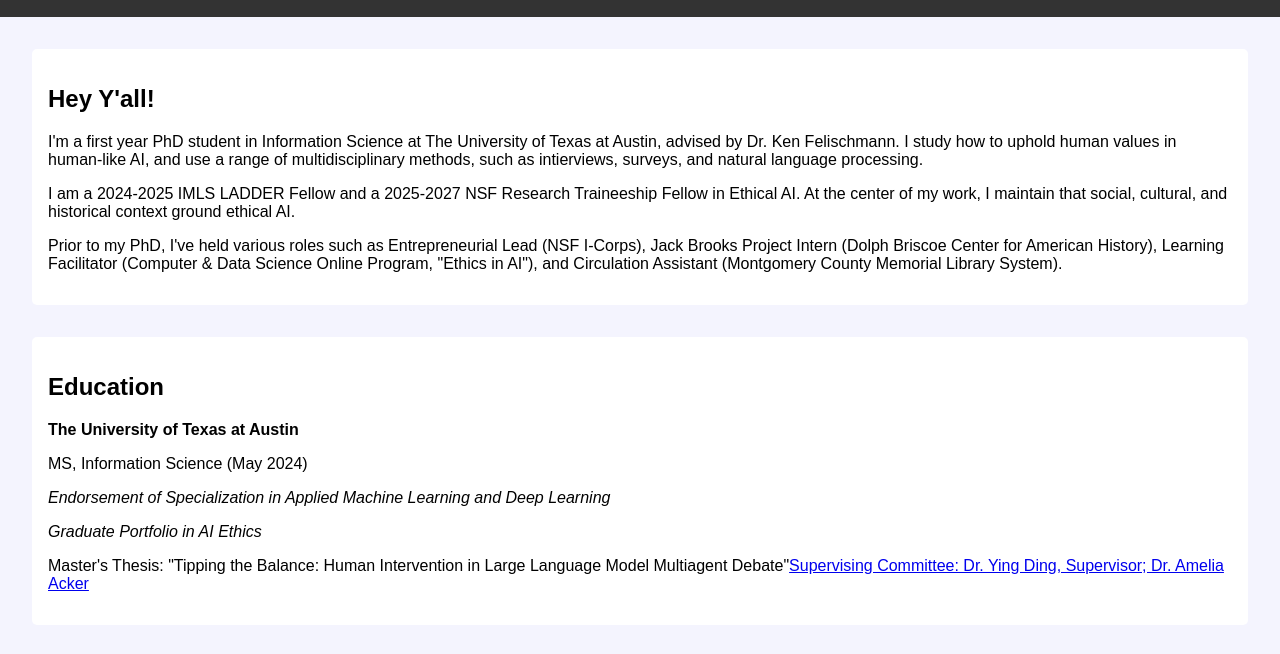
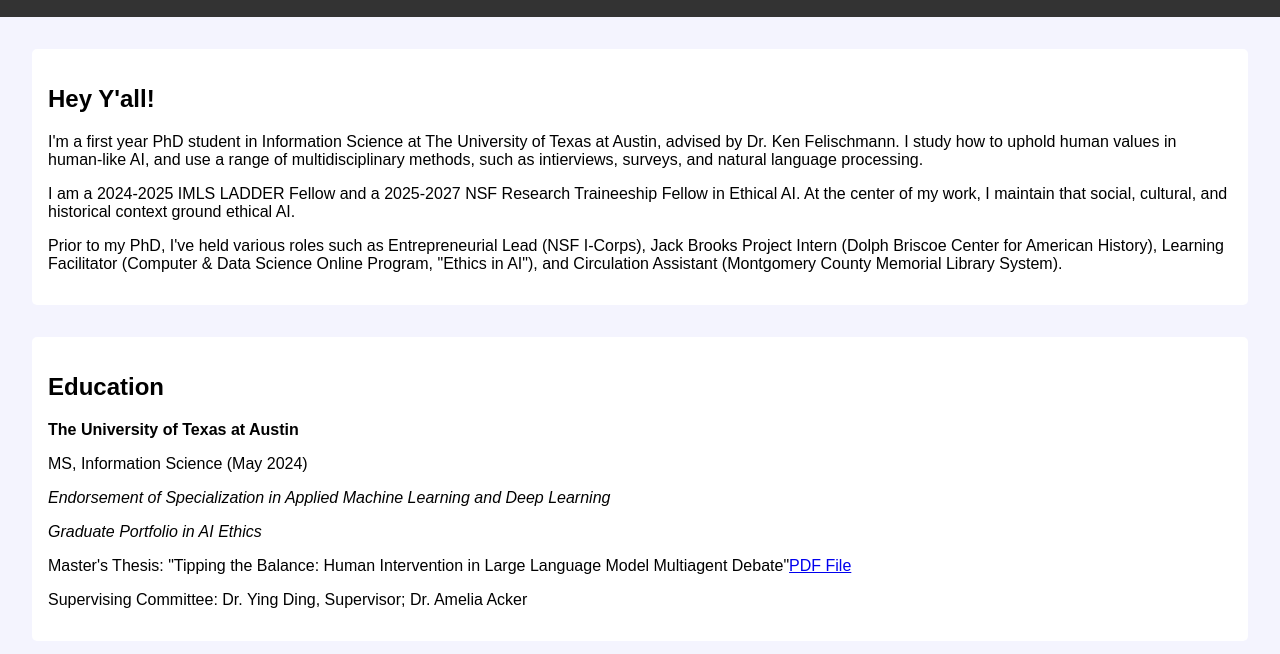
Before and after one commit to haley-triem/website, a plain HTML site: page index.html in a window 1280 px wide. Shown: the part 95-749 px from the top of the page. Drawn offline with Linux system fonts and the light colour scheme.

Commit message:
Update index.html

```diff
--- a/index.html
+++ b/index.html
@@ -23,7 +23,7 @@
     <p><i>Endorsement of Specialization in Applied Machine Learning and Deep Learning</i></p>
     <p><i>Graduate Portfolio in AI Ethics</i></p>
     <p></p>
-    <p>Master's Thesis: "Tipping the Balance: Human Intervention in Large Language Model Multiagent Debate"<a href="https://haley-triem.github.io/website/assets/publications/HTriem_2024_Tipping-the-Balance_MS-Thesis_UT-Libraries.pdf" target="_blank>PDF</a></p>
+    <p>Master's Thesis: "Tipping the Balance: Human Intervention in Large Language Model Multiagent Debate"<a href="https://haley-triem.github.io/website/assets/publications/HTriem_2024_Tipping-the-Balance_MS-Thesis_UT-Libraries.pdf">PDF File</a></p>
     <p>Supervising Committee: Dr. Ying Ding, Supervisor; Dr. Amelia Acker</p>
   </section>
   <section>
```
